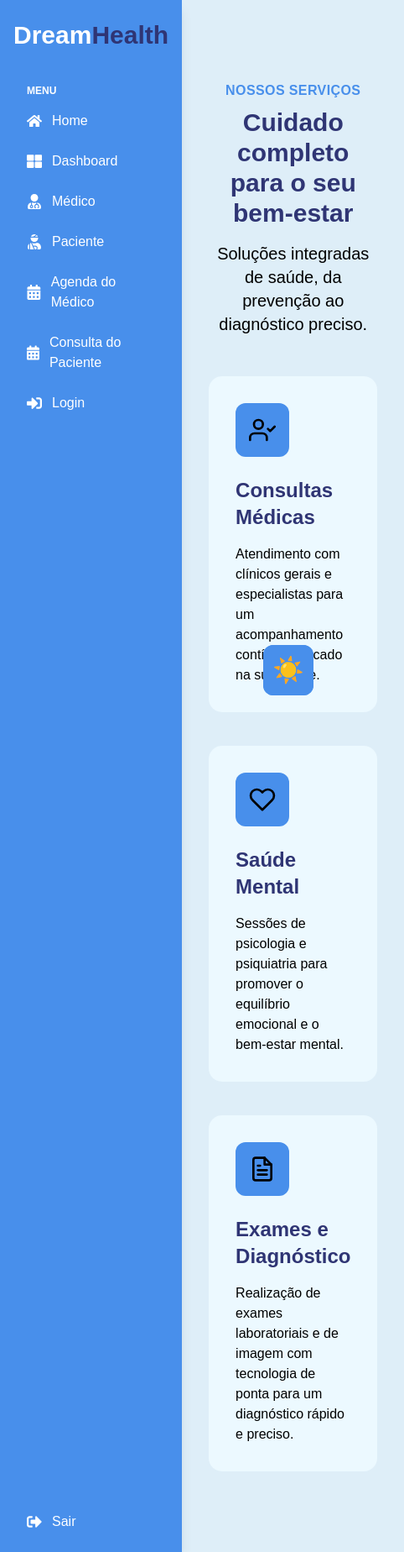
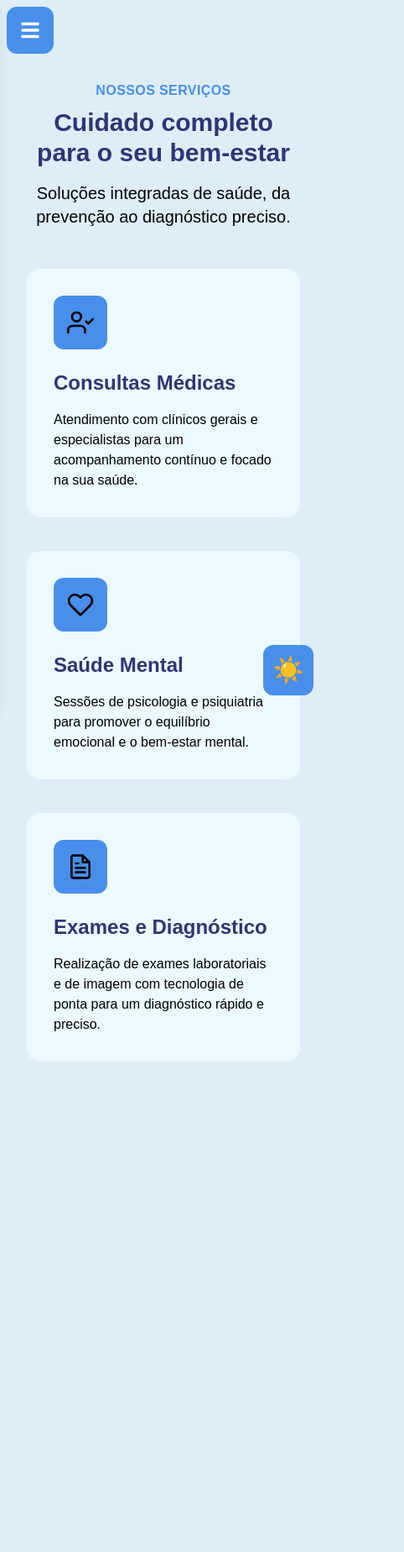
Before and after one commit to KauaKlein/DreamHealth, a React (Vite) app: page / in a window 390 px wide. Shown: the whole page at 84% size, 482 px wide, since content can reach past the window. After the commit the page ends 1360 px from the top, so only its background shows below. Built offline with nearby package versions, Linux system fonts and the light colour scheme.

Commit message:
Botão menu para mobile

```diff
--- a/src/App.jsx
+++ b/src/App.jsx
@@ -44,7 +44,6 @@ function App() {
   return (
     <>
       <RoutesPage />
-      <BotaoMode />
     </>
   );
 }
--- a/src/components/layout/NavMenu.jsx
+++ b/src/components/layout/NavMenu.jsx
@@ -1,3 +1,4 @@
+import { useState } from "react";
 import { Link } from "react-router-dom";
 import {
   FaThLarge,
@@ -7,84 +8,104 @@ import {
   FaSignOutAlt,
   FaSignInAlt,
   FaHome,
+  FaBars,
+  FaTimes,
 } from "react-icons/fa";
 import { BotaoMode } from "../BotaoMode/BotaoMode.jsx";
+import { useEffect } from "react";
+import { useLocation } from "react-router-dom";
 
 export const NavMenu = () => {
+  const [menuOpen, setMenuOpen] = useState(false);
+  const location = useLocation();
+
+  const toggleMenu = () => setMenuOpen(!menuOpen);
+  const closeMenu = () => setMenuOpen(false);
+
+  useEffect(() => {
+    closeMenu();
+  }, [location.pathname]);
+
+  useEffect(() => {
+    if (menuOpen) {
+      document.body.classList.add("overflow-hidden");
+    } else {
+      document.body.classList.remove("overflow-hidden");
+    }
+  }, [menuOpen]);
+
   return (
-    <div className="bg-[var(--color-primary)] text-white w-64 flex flex-col shadow-lg">
-      <div className="p-4 py-6 flex flex-col items-center justify-center">
+    <>
+      {/* Botão de menu (só aparece em telas pequenas) */}
+      <div className={`md:hidden p-4 fixed text-white flex justify-between items-center z-50 top-2 left-2 ${!menuOpen ? "bg-[var(--color-primary)]" : "bg-none"} rounded-xl duration-0`}>
+        <button onClick={toggleMenu} className="text-2xl">
+          {menuOpen ? <FaTimes /> : <FaBars />}
+        </button>
+      </div>
+
+      {/* Menu lateral (escondido em mobile se menuOpen for false) */}
+
+      <div
+        className={`bg-[var(--color-primary)] text-white w-64 flex flex-col shadow-lg fixed top-0 left-0 h-full transform transition-transform duration-400
+          ${menuOpen ? "translate-x-0" : "-translate-x-full"} md:translate-x-0 md:static md:h-auto`}
+      >
+        <div className={`p-4 py-6 flex flex-col items-center justify-center ${menuOpen ? "mt-10" : "mt-0"}`}>
           <span className="text-3xl font-bold">
             Dream<span className="text-[var(--color-text)]">Health</span>
           </span>
         </div>
 
         <nav className="flex-grow p-4 space-y-2">
-        <div className="text-white uppercase text-xs font-semibold mb-2 ml-4 ">
+          <div className="text-white uppercase text-xs font-semibold mb-2 ml-4">
             Menu
           </div>
 
-        <Link
-          to="/"
-          className="flex items-center py-2 px-4 rounded-lg text-white hover:bg-[var(--color-hover)] hover:text-[var(--color-text)] transition-all duration-400"
-        >
+          <Link to="/" className="flex items-center py-2 px-4 rounded-lg text-white hover:bg-[var(--color-hover)] hover:text-[var(--color-text)] transition-all duration-400">
             <FaHome className="mr-3 text-lg" />
             Home
           </Link>
-        <Link
-          to="/dashboard"
-          className="flex items-center py-2 px-4 rounded-lg text-white hover:bg-[var(--color-hover)] hover:text-[var(--color-text)] transition-all duration-400"
-        >
+
+          <Link to="/dashboard" className="flex items-center py-2 px-4 rounded-lg text-white hover:bg-[var(--color-hover)] hover:text-[var(--color-text)] transition-all duration-400">
             <FaThLarge className="mr-3 text-lg" />
             Dashboard
           </Link>
 
-        <Link
-          to="/"
-          className="flex items-center py-2 px-4 rounded-lg text-white hover:bg-[var(--color-hover)] hover:text-[var(--color-text)] transition-all duration-400"
-        >
+          <Link to="/" className="flex items-center py-2 px-4 rounded-lg text-white hover:bg-[var(--color-hover)] hover:text-[var(--color-text)] transition-all duration-400">
             <FaUserMd className="mr-3 text-lg" />
             Médico
           </Link>
-        <Link
-          to="/consultar"
-          className="flex items-center py-2 px-4 rounded-lg text-white hover:bg-[var(--color-hover)] hover:text-[var(--color-text)] transition-all duration-400"
-        >
+
+          <Link to="/consultar" className="flex items-center py-2 px-4 rounded-lg text-white hover:bg-[var(--color-hover)] hover:text-[var(--color-text)] transition-all duration-400">
             <FaUserInjured className="mr-3 text-lg" />
             Paciente
           </Link>
-        <Link
-          to="/"
-          className="flex items-center py-2 px-4 rounded-lg text-white hover:bg-[var(--color-hover)] hover:text-[var(--color-text)] transition-all duration-400"
-        >
+
+          <Link to="/" className="flex items-center py-2 px-4 rounded-lg text-white hover:bg-[var(--color-hover)] hover:text-[var(--color-text)] transition-all duration-400">
             <FaCalendarAlt className="mr-3 text-lg" />
             Agenda do Médico
           </Link>
-        <Link
-          to="/"
-          className="flex items-center py-2 px-4 rounded-lg text-white hover:bg-[var(--color-hover)] hover:text-[var(--color-text)] transition-all duration-400"
-        >
+
+          <Link to="/" className="flex items-center py-2 px-4 rounded-lg text-white hover:bg-[var(--color-hover)] hover:text-[var(--color-text)] transition-all duration-400">
             <FaCalendarAlt className="mr-3 text-lg" />
             Consulta do Paciente
           </Link>
-        <Link
-          to="/login"
-          className="flex items-center py-2 px-4 rounded-lg text-white hover:bg-[var(--color-hover)] hover:text-[var(--color-text)] transition-all duration-400"
-        >
+
+          <Link to="/login" className="flex items-center py-2 px-4 rounded-lg text-white hover:bg-[var(--color-hover)] hover:text-[var(--color-text)] transition-all duration-400">
             <FaSignInAlt className="mr-3 text-lg" />
             Login
           </Link>
-        <BotaoMode/>
+
+
         </nav>
+
         <div className="p-4 mt-auto">
-        <Link
-          to="/logout"
-          className="flex items-center py-2 px-4 rounded-lg text-white hover:bg-[var(--color-hover)] hover:text-[var(--color-text)] transition-all duration-400"
-        >
+          <Link to="/logout" className="menu-link">
             <FaSignOutAlt className="mr-3 text-lg" />
             Sair
           </Link>
         </div>
       </div>
+      <BotaoMode />
+    </>
   );
 };
```
Lines whose indentation alone changed are shown as unchanged.
